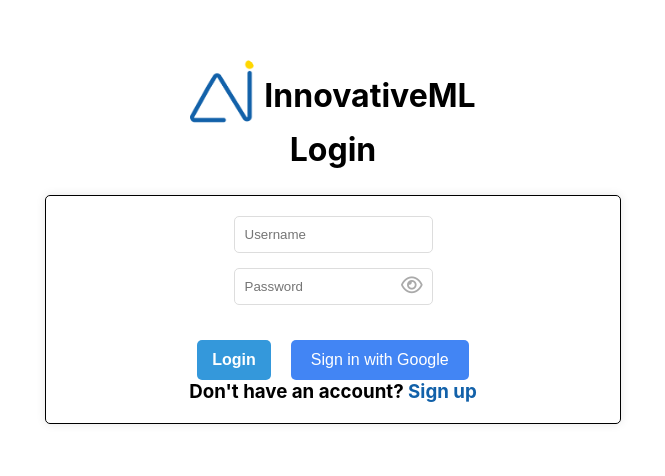
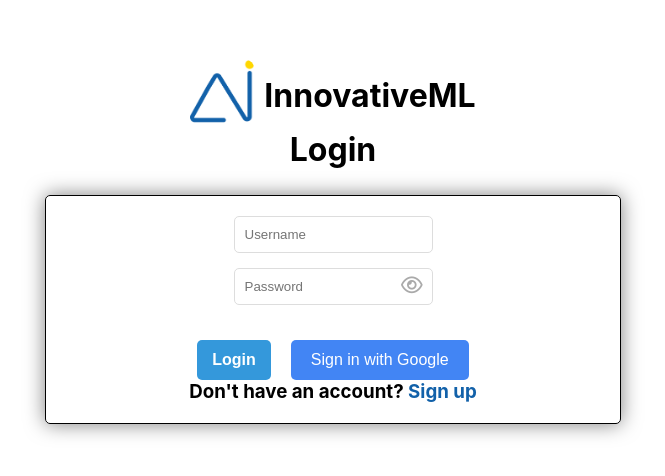
Before and after one commit to AhmadSerhall/innovativeML, a React (Create React App) app in the folder frontend/: page /login in a window 1280 px wide. Shown: the part 148-624 px from the top of the page, without its empty margins (307-972 px from the left). Built offline with nearby package versions, Linux system fonts and the light colour scheme.

Commit message:
frontend -- changed the login container box shadow

```diff
--- a/frontend/src/pages/Login/style.css
+++ b/frontend/src/pages/Login/style.css
@@ -16,11 +16,10 @@
   }
   .login-form {
     width: 45vw;
-    /* height:35vh; */
     padding: 20px;
     border: 1px solid black;
     border-radius: 5px;
-    box-shadow: 0 0 10px rgba(0, 0, 0, 0.1);
+    box-shadow: 0 0 20px rgba(0, 0, 0, 0.5);
     background-color: transparent;
 
   }
```
